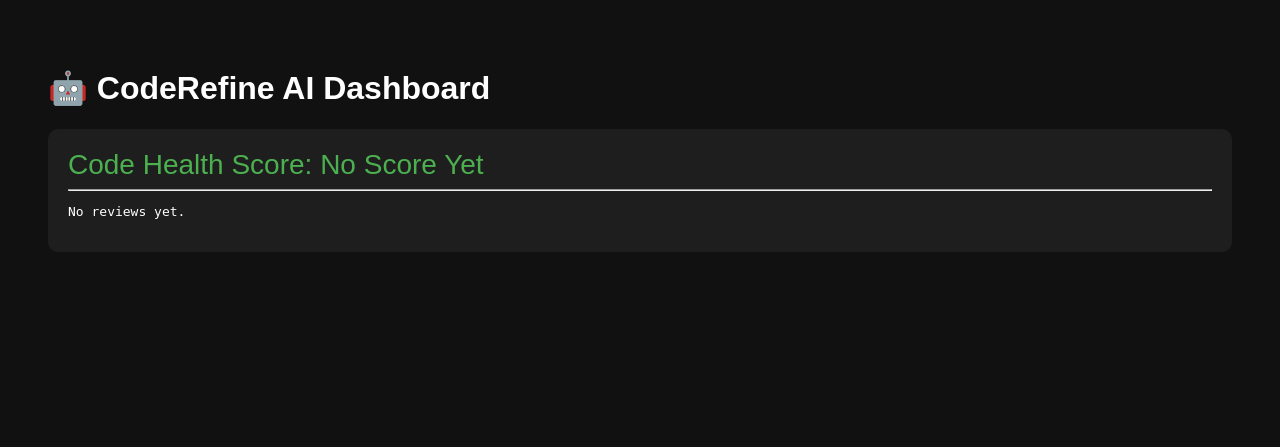
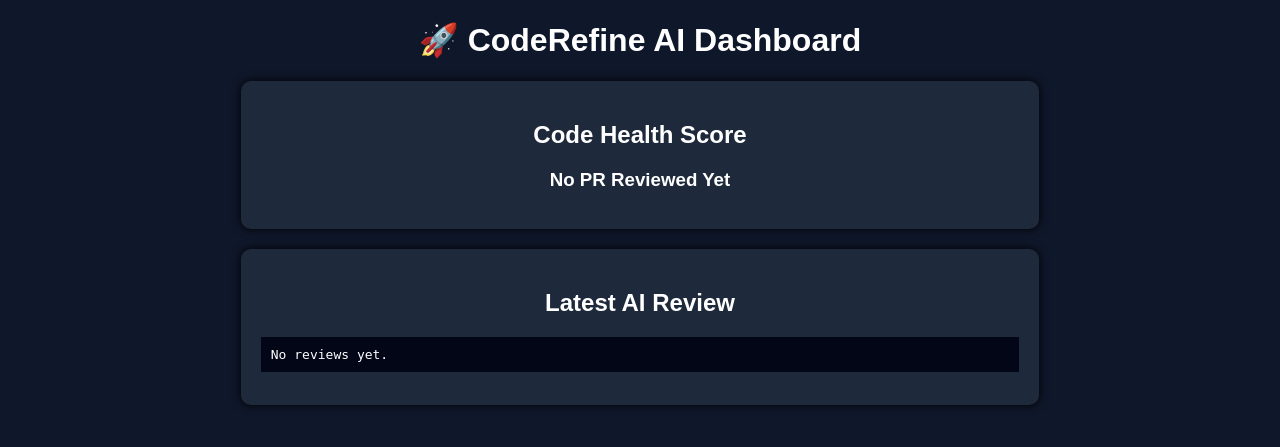
Before and after one commit to nithya-v04/CodeRefine-GenAI, a FastAPI app: page / in a window 1280 px wide. Shown: the top 447 px of the page. Run offline with FastAPI, Linux system fonts and the light colour scheme.

Commit message:
Updated dashboard UI

```diff
--- a/backend/templates/dashboard.html
+++ b/backend/templates/dashboard.html
@@ -2,36 +2,99 @@
 <html>
 <head>
     <title>CodeRefine AI Dashboard</title>
+
     <style>
         body {
             font-family: Arial;
-            background-color: #111;
+            background: #0f172a;
             color: white;
-            padding: 40px;
+            text-align: center;
         }
+
         .card {
-            background: #1e1e1e;
+            background: #1e293b;
             padding: 20px;
+            margin: 20px auto;
+            width: 60%;
+            border-radius: 10px;
+            box-shadow: 0px 0px 10px #000;
+        }
+
+        .score {
+            font-size: 50px;
+            font-weight: bold;
+        }
+
+        .good { color: #22c55e; }
+        .warning { color: #facc15; }
+        .bad { color: #ef4444; }
+
+        .progress-bar {
+            width: 80%;
+            background: #334155;
+            margin: 20px auto;
+            height: 25px;
             border-radius: 10px;
         }
-        .score {
-            font-size: 28px;
-            color: #4CAF50;
+
+        .progress {
+            height: 25px;
+            border-radius: 10px;
+            background: #22c55e;
         }
+
         pre {
-            white-space: pre-wrap;
+            text-align: left;
+            padding: 10px;
+            background: #020617;
+            overflow-x: auto;
         }
     </style>
+
 </head>
+
 <body>
-    <h1>🤖 CodeRefine AI Dashboard</h1>
 
-    <div class="card">
-        <div class="score">
-            Code Health Score: {{ score if score else "No Score Yet" }}
+<h1>🚀 CodeRefine AI Dashboard</h1>
+
+<div class="card">
+
+    <h2>Code Health Score</h2>
+
+    {% if score %}
+        <div class="score
+        {% if score > 75 %}
+            good
+        {% elif score > 40 %}
+            warning
+        {% else %}
+            bad
+        {% endif %}
+        ">
+            {{score}} / 100
         </div>
-        <hr>
-        <pre>{{ review }}</pre>
-    </div>
+
+        <div class="progress-bar">
+            <div class="progress" style="width: {{score}}%;"></div>
+        </div>
+    {% else %}
+        <h3>No PR Reviewed Yet</h3>
+    {% endif %}
+
+</div>
+
+<div class="card">
+
+    <h2>Latest AI Review</h2>
+    <pre>{{review}}</pre>
+
+</div>
+
+<script>
+    setTimeout(function(){
+       location.reload();
+    }, 5000);
+</script>
+
 </body>
 </html>
```
